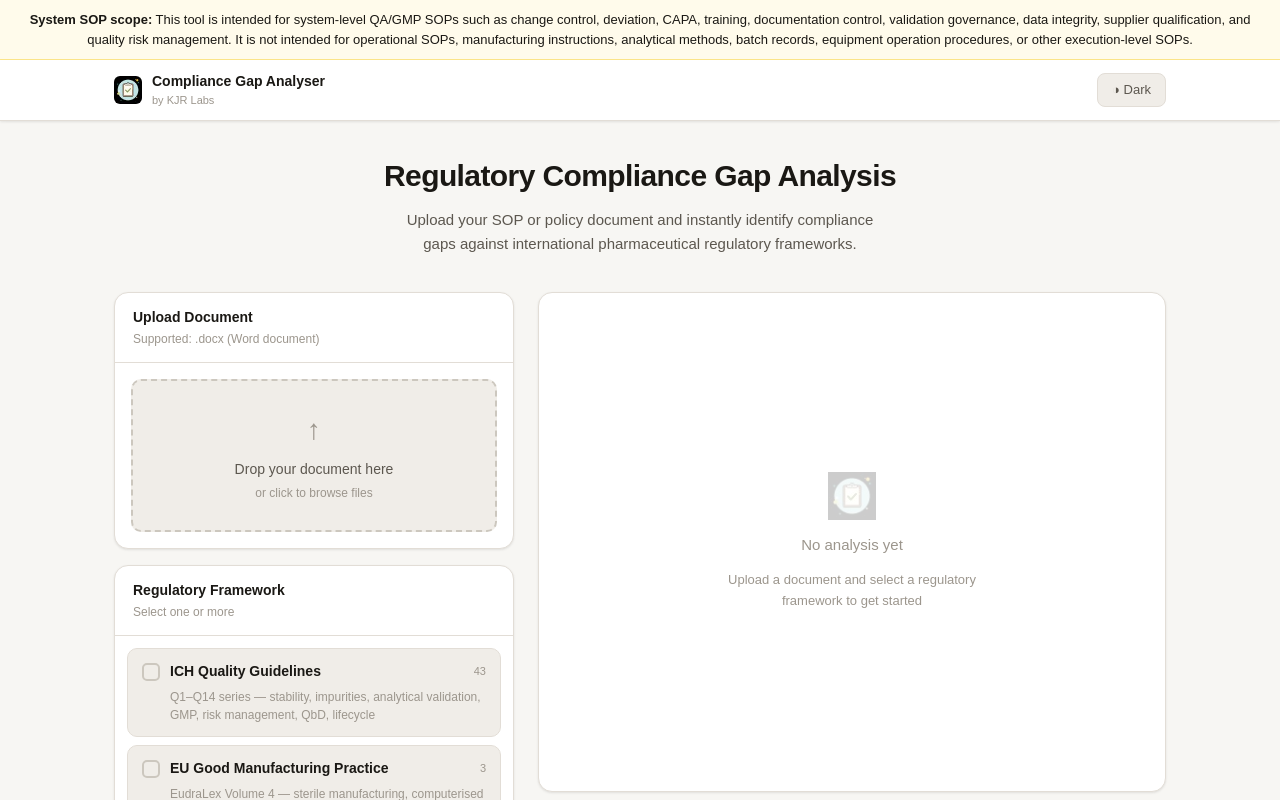
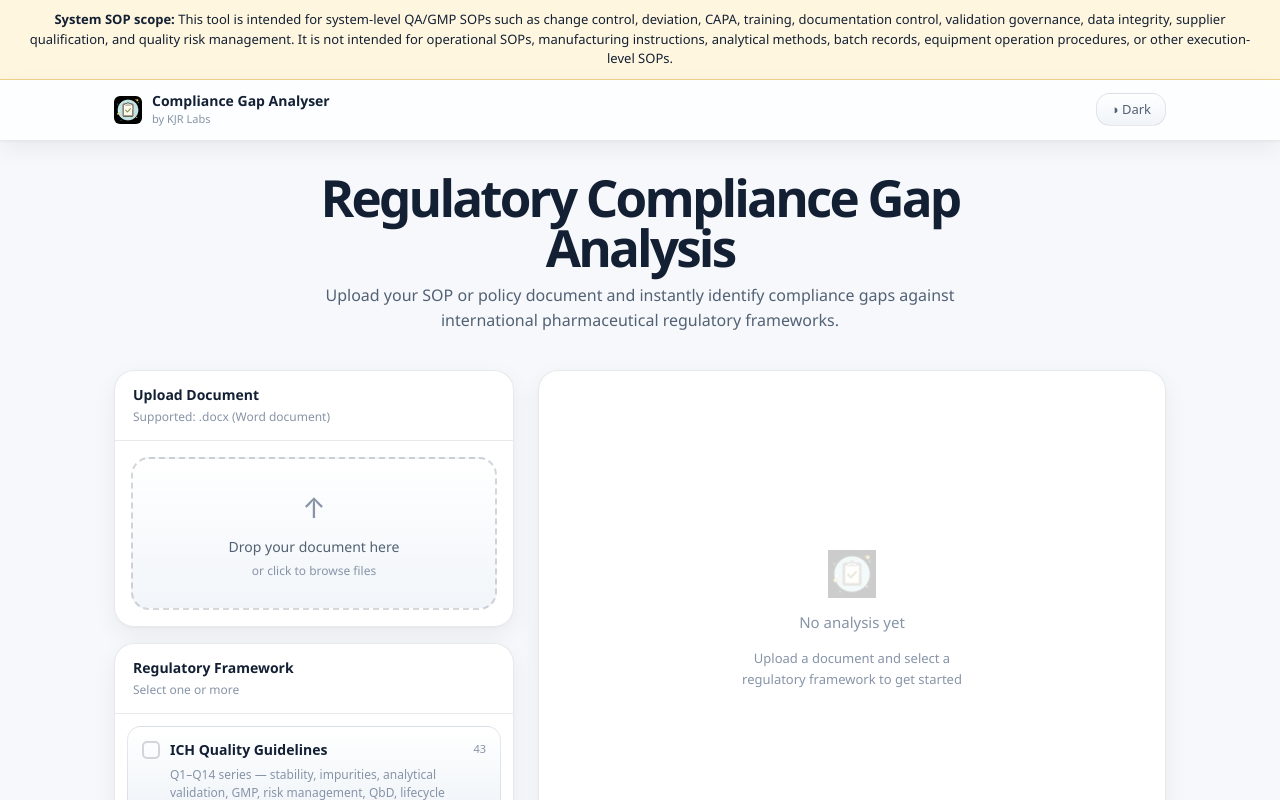
Before and after one commit to KshitijKoranne/Pharma-Compliance-gap-analyser, a Next.js app: page / in a window 1280 px wide. Shown: the top 800 px of the page. Built offline with nearby package versions, Linux system fonts and the light colour scheme.

Commit message:
Refine visual design system

```diff
--- a/src/app/globals.css
+++ b/src/app/globals.css
@@ -2,80 +2,274 @@
 @tailwind components;
 @tailwind utilities;
 
-@import url('https://fonts.googleapis.com/css2?family=DM+Sans:ital,opsz,wght@0,9..40,300;0,9..40,400;0,9..40,500;0,9..40,600;1,9..40,300&family=DM+Mono:wght@400;500&display=swap');
+@import url('https://fonts.googleapis.com/css2?family=DM+Sans:ital,opsz,wght@0,9..40,300;0,9..40,400;0,9..40,500;0,9..40,600;0,9..40,700;1,9..40,300&family=DM+Mono:wght@400;500;600&display=swap');
 
 :root {
-  --bg: #f7f6f3;
-  --bg-card: #ffffff;
-  --bg-subtle: #f0ede8;
-  --bg-hover: #e8e4de;
-  --border: #e2ddd6;
-  --border-strong: #ccc7be;
-  --text-primary: #1a1814;
-  --text-secondary: #5c574f;
-  --text-muted: #9c968d;
-  --accent: #1d4ed8;
-  --accent-hover: #1e40af;
-  --accent-subtle: #dbeafe;
-  --success: #15803d;
-  --success-bg: #f0fdf4;
-  --success-border: #bbf7d0;
-  --warning: #b45309;
-  --warning-bg: #fffbeb;
-  --warning-border: #fde68a;
-  --danger: #b91c1c;
-  --danger-bg: #fef2f2;
-  --danger-border: #fecaca;
-  --shadow-sm: 0 1px 3px rgba(0,0,0,0.06), 0 1px 2px rgba(0,0,0,0.04);
-  --shadow-md: 0 4px 12px rgba(0,0,0,0.08), 0 2px 4px rgba(0,0,0,0.04);
+  color-scheme: light;
+  --bg: #f6f8fb;
+  --bg-card: rgba(255, 255, 255, 0.92);
+  --bg-subtle: #eef3f8;
+  --bg-hover: #e6edf5;
+  --border: rgba(25, 38, 59, 0.10);
+  --border-strong: rgba(25, 38, 59, 0.18);
+  --text-primary: #132033;
+  --text-secondary: #526174;
+  --text-muted: #8794a7;
+  --accent: #2456d8;
+  --accent-hover: #1d45ad;
+  --accent-subtle: #e9efff;
+  --success: #12715b;
+  --success-bg: #ebf8f4;
+  --success-border: #b8e8dc;
+  --warning: #a15c07;
+  --warning-bg: #fff6df;
+  --warning-border: #f4d189;
+  --danger: #b4233a;
+  --danger-bg: #fff0f2;
+  --danger-border: #f6bfca;
+  --shadow-sm: 0 8px 24px rgba(15, 23, 42, 0.06), 0 1px 2px rgba(15, 23, 42, 0.04);
+  --shadow-md: 0 18px 48px rgba(15, 23, 42, 0.10), 0 2px 6px rgba(15, 23, 42, 0.06);
+  --shadow-lg: 0 24px 70px rgba(15, 23, 42, 0.14), 0 6px 18px rgba(15, 23, 42, 0.06);
+  --radius-card: 20px;
+  --radius-control: 14px;
 }
 
 .dark {
-  --bg: #0d0f12;
-  --bg-card: #161a1f;
-  --bg-subtle: #1c2028;
-  --bg-hover: #222830;
-  --border: #2a3040;
-  --border-strong: #384050;
-  --text-primary: #eceae6;
-  --text-secondary: #9b9690;
-  --text-muted: #5c5750;
-  --accent: #3b82f6;
-  --accent-hover: #60a5fa;
-  --accent-subtle: #1e3a5f;
-  --success: #34d399;
-  --success-bg: #052e16;
-  --success-border: #166534;
-  --warning: #fbbf24;
-  --warning-bg: #1c1400;
-  --warning-border: #854d0e;
-  --danger: #f87171;
-  --danger-bg: #1f0505;
-  --danger-border: #991b1b;
-  --shadow-sm: 0 1px 3px rgba(0,0,0,0.3);
-  --shadow-md: 0 4px 12px rgba(0,0,0,0.4);
+  color-scheme: dark;
+  --bg: #08111f;
+  --bg-card: rgba(13, 25, 43, 0.88);
+  --bg-subtle: #101e32;
+  --bg-hover: #172944;
+  --border: rgba(185, 203, 226, 0.12);
+  --border-strong: rgba(185, 203, 226, 0.22);
+  --text-primary: #edf4ff;
+  --text-secondary: #a9b8cb;
+  --text-muted: #708196;
+  --accent: #72a2ff;
+  --accent-hover: #9bbcff;
+  --accent-subtle: rgba(61, 111, 216, 0.20);
+  --success: #53d6b2;
+  --success-bg: rgba(20, 111, 88, 0.16);
+  --success-border: rgba(83, 214, 178, 0.28);
+  --warning: #ffd166;
+  --warning-bg: rgba(161, 92, 7, 0.14);
+  --warning-border: rgba(255, 209, 102, 0.28);
+  --danger: #ff8aa0;
+  --danger-bg: rgba(180, 35, 58, 0.14);
+  --danger-border: rgba(255, 138, 160, 0.26);
+  --shadow-sm: 0 10px 30px rgba(0, 0, 0, 0.28);
+  --shadow-md: 0 20px 56px rgba(0, 0, 0, 0.36);
+  --shadow-lg: 0 28px 80px rgba(0, 0, 0, 0.44);
 }
 
 * { box-sizing: border-box; }
 
+html {
+  min-height: 100%;
+  background: var(--bg);
+  scroll-behavior: smooth;
+}
+
 body {
-  background: var(--bg);
+  min-height: 100vh;
+  margin: 0;
+  background:
+    radial-gradient(circle at 12% -10%, rgba(36, 86, 216, 0.16), transparent 34rem),
+    radial-gradient(circle at 95% 8%, rgba(18, 113, 91, 0.12), transparent 30rem),
+    linear-gradient(180deg, rgba(255,255,255,0.74), rgba(246,248,251,0.96) 24rem, var(--bg));
   color: var(--text-primary);
-  font-family: 'DM Sans', sans-serif;
+  font-family: 'DM Sans', ui-sans-serif, system-ui, -apple-system, BlinkMacSystemFont, 'Segoe UI', sans-serif;
+  font-feature-settings: "ss01" on, "cv01" on;
+  text-rendering: geometricPrecision;
   transition: background 0.2s, color 0.2s;
 }
 
-::-webkit-scrollbar { width: 5px; }
+.dark body {
+  background:
+    radial-gradient(circle at 10% -10%, rgba(114, 162, 255, 0.16), transparent 32rem),
+    radial-gradient(circle at 92% 6%, rgba(83, 214, 178, 0.10), transparent 28rem),
+    linear-gradient(180deg, #09111f 0%, #08111f 54%, #070d18 100%);
+}
+
+body::before {
+  content: "";
+  position: fixed;
+  inset: 0;
+  pointer-events: none;
+  z-index: -1;
+  background-image:
+    linear-gradient(rgba(25, 38, 59, 0.035) 1px, transparent 1px),
+    linear-gradient(90deg, rgba(25, 38, 59, 0.035) 1px, transparent 1px);
+  background-size: 44px 44px;
+  mask-image: linear-gradient(to bottom, rgba(0,0,0,0.88), transparent 72%);
+}
+
+.dark body::before {
+  background-image:
+    linear-gradient(rgba(185, 203, 226, 0.035) 1px, transparent 1px),
+    linear-gradient(90deg, rgba(185, 203, 226, 0.035) 1px, transparent 1px);
+}
+
+button,
+input,
+textarea,
+select {
+  font: inherit;
+}
+
+button {
+  transition: transform 0.16s ease, box-shadow 0.16s ease, border-color 0.16s ease, background 0.16s ease, opacity 0.16s ease !important;
+}
+
+button:not(:disabled):hover {
+  transform: translateY(-1px);
+}
+
+button:not(:disabled):active {
+  transform: translateY(0);
+}
+
+header {
+  background: rgba(255, 255, 255, 0.78) !important;
+  border-bottom: 1px solid var(--border) !important;
+  backdrop-filter: blur(18px) saturate(1.4);
+  -webkit-backdrop-filter: blur(18px) saturate(1.4);
+}
+
+.dark header {
+  background: rgba(8, 17, 31, 0.78) !important;
+}
+
+main {
+  position: relative;
+}
+
+main h1 {
+  font-size: clamp(2rem, 4vw, 3.65rem) !important;
+  line-height: 0.98 !important;
+  letter-spacing: -0.055em !important;
+  max-width: 780px;
+  margin-left: auto !important;
+  margin-right: auto !important;
+}
+
+main h1 + p {
+  max-width: 680px !important;
+  font-size: 16px !important;
+}
+
+/* Professionalize inline-styled cards without touching app logic. */
+div[style*="background: var(--bg-card)"] {
+  border-color: var(--border) !important;
+  border-radius: var(--radius-card) !important;
+  box-shadow: var(--shadow-sm) !important;
+  backdrop-filter: blur(18px) saturate(1.25);
+  -webkit-backdrop-filter: blur(18px) saturate(1.25);
+}
+
+div[style*="border: 1px solid var(--border)"] {
+  border-color: var(--border) !important;
+}
+
+div[style*="borderBottom: 1px solid var(--border)"],
+div[style*="border-bottom: 1px solid var(--border)"] {
+  border-bottom-color: var(--border) !important;
+}
+
+button[style*="borderRadius"],
+button[style*="border-radius"],
+input + button {
+  border-radius: var(--radius-control) !important;
+}
+
+button[style*="var(--accent)"]:not(:disabled) {
+  box-shadow: 0 12px 26px rgba(36, 86, 216, 0.24) !important;
+}
+
+button[style*="var(--bg-subtle)"] {
+  background: linear-gradient(180deg, rgba(255,255,255,0.72), rgba(238,243,248,0.90)) !important;
+}
+
+.dark button[style*="var(--bg-subtle)"] {
+  background: linear-gradient(180deg, rgba(23,41,68,0.9), rgba(16,30,50,0.96)) !important;
+}
+
+/* File drop zone */
+div[style*="2px dashed"] {
+  border-radius: 18px !important;
+  background:
+    linear-gradient(180deg, rgba(255,255,255,0.70), rgba(238,243,248,0.80)) !important;
+}
+
+.dark div[style*="2px dashed"] {
+  background:
+    linear-gradient(180deg, rgba(23,41,68,0.60), rgba(16,30,50,0.82)) !important;
+}
+
+/* Framework choices: make them feel like enterprise selection cards. */
+button[style*="text-align: left"],
+button[style*="textAlign: left"] {
+  box-shadow: inset 0 1px 0 rgba(255,255,255,0.46) !important;
+}
+
+button[style*="text-align: left"]:not(:disabled):hover,
+button[style*="textAlign: left"]:not(:disabled):hover {
+  border-color: rgba(36, 86, 216, 0.42) !important;
+  box-shadow: var(--shadow-sm) !important;
+}
+
+/* Progress bar: remove the pixel-game feel for a compliance product. */
+div[style*="repeating-linear-gradient"] {
+  background-image: none !important;
+  background: linear-gradient(90deg, var(--accent), #51a2ff) !important;
+}
+
+div[style*="height: 14px"],
+div[style*="height: 14"] {
+  border-radius: 999px !important;
+}
+
+/* Result chips and status cards. */
+span[style*="borderRadius: 20"],
+span[style*="border-radius: 20"] {
+  border-radius: 999px !important;
+}
+
+::-webkit-scrollbar { width: 8px; height: 8px; }
 ::-webkit-scrollbar-track { background: transparent; }
-::-webkit-scrollbar-thumb { background: var(--border-strong); border-radius: 3px; }
+::-webkit-scrollbar-thumb { background: var(--border-strong); border-radius: 999px; border: 2px solid transparent; background-clip: padding-box; }
+::-webkit-scrollbar-thumb:hover { background: var(--text-muted); background-clip: padding-box; }
 
-.mono { font-family: 'DM Mono', monospace; }
+.mono { font-family: 'DM Mono', ui-monospace, SFMono-Regular, Menlo, monospace; }
 
 @keyframes fadeSlideIn {
   from { opacity: 0; transform: translateY(10px); }
   to   { opacity: 1; transform: translateY(0); }
 }
+
+@keyframes softPulse {
+  0%, 100% { opacity: 0.68; transform: scale(1); }
+  50% { opacity: 1; transform: scale(1.025); }
+}
+
 .finding-card {
   animation: fadeSlideIn 0.35s ease forwards;
   opacity: 0;
 }
+
+@media (max-width: 900px) {
+  body {
+    background:
+      radial-gradient(circle at 20% -8%, rgba(36, 86, 216, 0.14), transparent 24rem),
+      linear-gradient(180deg, rgba(255,255,255,0.82), var(--bg));
+  }
+
+  main {
+    padding-left: 18px !important;
+    padding-right: 18px !important;
+  }
+
+  main h1 {
+    letter-spacing: -0.04em !important;
+  }
+}
```
